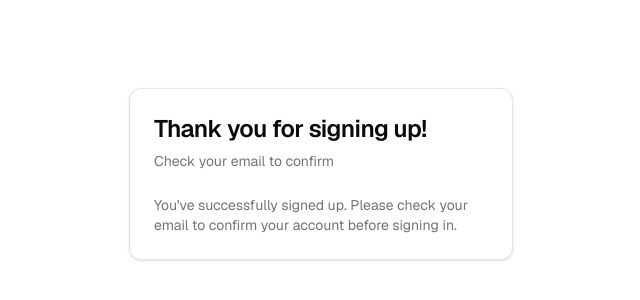
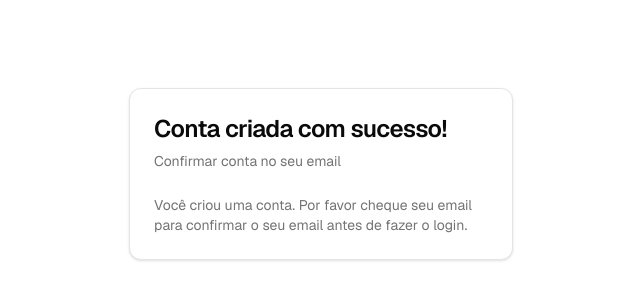
Before and after one commit to gotneb/ecommerce-gatewayfy-test, a Next.js app: page /auth/sign-up-success in a window 1280 px wide. Shown: the part 226-526 px from the top of the page, without its empty margins (319-959 px from the left). Built offline with nearby package versions, Linux system fonts and the light colour scheme; no server answers.

Commit message:
feat: create sign-up page

```diff
--- a/app/auth/sign-up-success/page.tsx
+++ b/app/auth/sign-up-success/page.tsx
@@ -14,14 +14,14 @@ export default function Page() {
           <Card>
             <CardHeader>
               <CardTitle className="text-2xl">
-                Thank you for signing up!
+                Conta criada com sucesso!
               </CardTitle>
-              <CardDescription>Check your email to confirm</CardDescription>
+              <CardDescription>Confirmar conta no seu email</CardDescription>
             </CardHeader>
             <CardContent>
               <p className="text-sm text-muted-foreground">
-                You&apos;ve successfully signed up. Please check your email to
-                confirm your account before signing in.
+                Você criou uma conta. Por favor cheque seu email para confirmar
+                o seu email antes de fazer o login.
               </p>
             </CardContent>
           </Card>
--- a/components/sign-up-form.tsx
+++ b/components/sign-up-form.tsx
@@ -34,7 +34,7 @@ export function SignUpForm({
     setError(null);
 
     if (password !== repeatPassword) {
-      setError("Passwords do not match");
+      setError("Senhanhas não combinam");
       setIsLoading(false);
       return;
     }
@@ -50,7 +50,7 @@ export function SignUpForm({
       if (error) throw error;
       router.push("/auth/sign-up-success");
     } catch (error: unknown) {
-      setError(error instanceof Error ? error.message : "An error occurred");
+      setError(error instanceof Error ? error.message : "Aconteceu um erro...");
     } finally {
       setIsLoading(false);
     }
@@ -60,8 +60,8 @@ export function SignUpForm({
     <div className={cn("flex flex-col gap-6", className)} {...props}>
       <Card>
         <CardHeader>
-          <CardTitle className="text-2xl">Sign up</CardTitle>
-          <CardDescription>Create a new account</CardDescription>
+          <CardTitle className="text-2xl">Criar conta</CardTitle>
+          <CardDescription>Comece a crescer sua loja hoje mesmo com a gente.</CardDescription>
         </CardHeader>
         <CardContent>
           <form onSubmit={handleSignUp}>
@@ -71,7 +71,7 @@ export function SignUpForm({
                 <Input
                   id="email"
                   type="email"
-                  placeholder="m@example.com"
+                  placeholder="exemplo.email@gmail.com"
                   required
                   value={email}
                   onChange={(e) => setEmail(e.target.value)}
@@ -79,7 +79,7 @@ export function SignUpForm({
               </div>
               <div className="grid gap-2">
                 <div className="flex items-center">
-                  <Label htmlFor="password">Password</Label>
+                  <Label htmlFor="password">Senha</Label>
                 </div>
                 <Input
                   id="password"
@@ -91,7 +91,7 @@ export function SignUpForm({
               </div>
               <div className="grid gap-2">
                 <div className="flex items-center">
-                  <Label htmlFor="repeat-password">Repeat Password</Label>
+                  <Label htmlFor="repeat-password">Repita a senha</Label>
                 </div>
                 <Input
                   id="repeat-password"
@@ -103,11 +103,11 @@ export function SignUpForm({
               </div>
               {error && <p className="text-sm text-red-500">{error}</p>}
               <Button type="submit" className="w-full" disabled={isLoading}>
-                {isLoading ? "Creating an account..." : "Sign up"}
+                {isLoading ? "Criando conta..." : "Criar conta"}
               </Button>
             </div>
             <div className="mt-4 text-center text-sm">
-              Already have an account?{" "}
+              Já possui uma conta?{" "}
               <Link href="/auth/login" className="underline underline-offset-4">
                 Login
               </Link>
```
